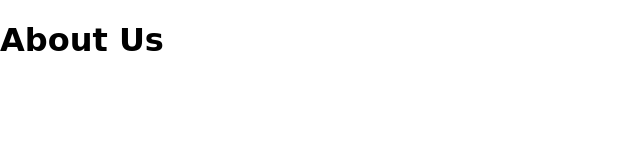
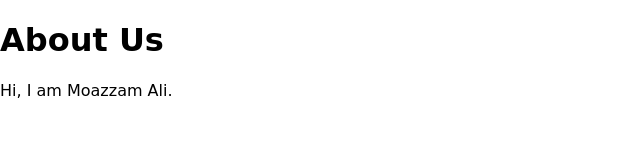
Before and after one commit to Moazzam6659/Git-and-GitHub-Tutorials, a plain HTML site: page about.html in a window 1280 px wide. Shown: the whole page, without its empty margins (0-640 px from the left). Drawn offline with Linux system fonts and the light colour scheme.

Commit message:
Add intro para

```diff
--- a/about.html
+++ b/about.html
@@ -8,5 +8,6 @@
 </head>
 <body style="font-family: cursive;">
     <h1>About Us</h1>
+    <p>Hi, I am Moazzam Ali.</p>
 </body>
 </html>
```
